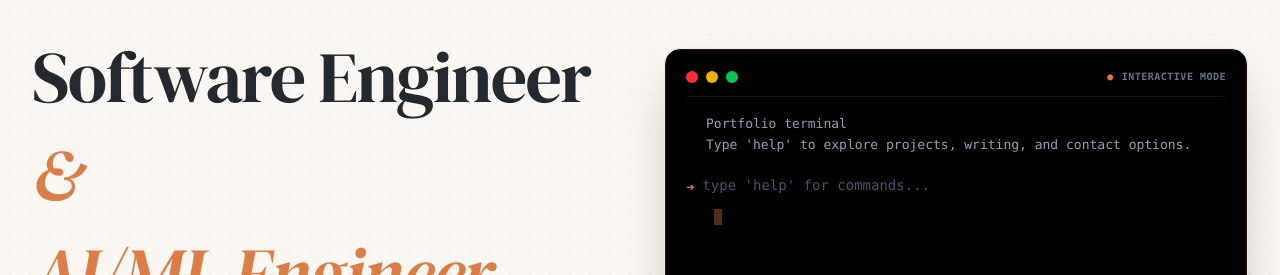
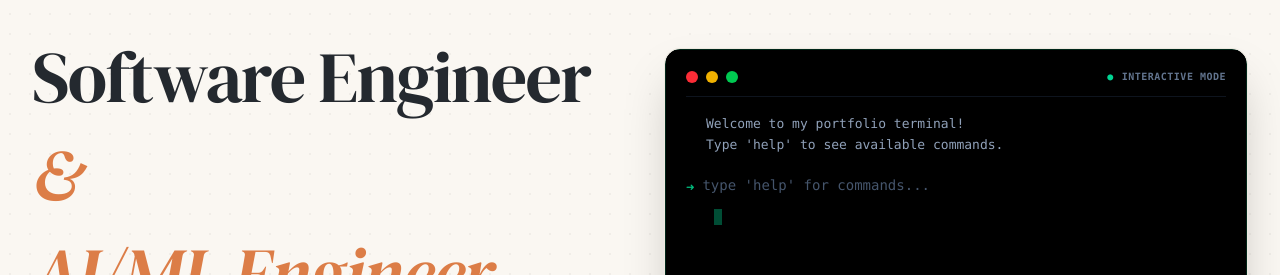
Before and after one commit to aabhiyann/portfolio-abhiyan, a React (Vite) app: page / in a window 1280 px wide. Shown: the part 156-431 px from the top of the page. Built offline with nearby package versions, Linux system fonts and the light colour scheme.

Commit message:
style(terminal): use emerald accent for terminal card
Replace accent-primary amber with emerald-500/emerald-400 for terminal
border, prompt arrow, cursor blink, and scrollbar. Site-wide accent
stays amber; terminal green is intentional.

```diff
--- a/src/components/TerminalCard.tsx
+++ b/src/components/TerminalCard.tsx
@@ -11,8 +11,8 @@ const TerminalCard: React.FC = () => {
   const [history, setHistory] = useState<HistoryEntry[]>([
     {
       input: "",
-      output: `Portfolio terminal
-Type 'help' to explore projects, writing, and contact options.`,
+      output: `Welcome to my portfolio terminal!
+Type 'help' to see available commands.`,
     },
   ]);
   const [input, setInput] = useState("");
@@ -72,7 +72,7 @@ Type 'help' for available commands.`;
   return (
     <div
       onClick={handleTerminalClick}
-      className="w-full h-full bg-black backdrop-blur-md rounded-xl border border-accent-primary/20 shadow-2xl shadow-accent-primary/5 p-5 font-mono text-sm overflow-hidden flex flex-col cursor-text hover:border-accent-primary/30 transition-colors"
+      className="w-full h-full bg-black backdrop-blur-md rounded-xl border border-emerald-500/20 shadow-2xl shadow-emerald-500/5 p-5 font-mono text-sm overflow-hidden flex flex-col cursor-text hover:border-emerald-500/30 transition-colors"
     >
       {/* Terminal Header */}
       <div className="flex items-center justify-between mb-4 pb-3 border-b border-slate-800/50">
@@ -82,7 +82,7 @@ Type 'help' for available commands.`;
           <div className="w-3 h-3 rounded-full bg-green-500 hover:bg-green-400 transition-colors cursor-pointer"></div>
         </div>
         <div className="flex items-center gap-2 text-[10px] text-slate-500 font-semibold tracking-wider">
-          <span className="text-accent-primary">●</span>
+          <span className="text-emerald-400">●</span>
           <span>INTERACTIVE MODE</span>
         </div>
       </div>
@@ -90,7 +90,7 @@ Type 'help' for available commands.`;
       {/* Terminal Content */}
       <div
         ref={terminalRef}
-        className="flex-1 space-y-3 overflow-y-auto scrollbar-thin scrollbar-thumb-accent-primary/20 scrollbar-track-transparent pr-2"
+        className="flex-1 space-y-3 overflow-y-auto scrollbar-thin scrollbar-thumb-emerald-500/20 scrollbar-track-transparent pr-2"
       >
         {history.map((entry, i) => (
           <motion.div
@@ -102,7 +102,7 @@ Type 'help' for available commands.`;
           >
             {entry.input && (
               <div className="flex items-start gap-2">
-                <span className="text-accent-primary font-bold select-none flex-shrink-0">
+                <span className="text-emerald-500 font-bold select-none flex-shrink-0">
                   ➜
                 </span>
                 <span className="text-slate-300 font-medium">
@@ -123,7 +123,7 @@ Type 'help' for available commands.`;
           onSubmit={handleSubmit}
           className="hidden md:flex items-start gap-2 pt-2"
         >
-          <span className="text-accent-primary font-bold select-none flex-shrink-0 mt-0.5">
+          <span className="text-emerald-500 font-bold select-none flex-shrink-0 mt-0.5">
             ➜
           </span>
           <input
@@ -131,7 +131,7 @@ Type 'help' for available commands.`;
             type="text"
             value={input}
             onChange={(e) => setInput(e.target.value)}
-            className="flex-1 bg-transparent text-slate-300 font-medium outline-none caret-accent-primary placeholder:text-slate-600"
+            className="flex-1 bg-transparent text-slate-300 font-medium outline-none caret-emerald-400 placeholder:text-slate-600"
             placeholder="type 'help' for commands..."
             spellCheck={false}
           />
@@ -141,7 +141,7 @@ Type 'help' for available commands.`;
         <motion.div
           animate={{ opacity: [1, 0, 1] }}
           transition={{ duration: 1, repeat: Infinity }}
-          className="w-2 h-4 bg-accent-primary inline-block ml-7"
+          className="w-2 h-4 bg-emerald-400 inline-block ml-7"
         />
       </div>
 
```
